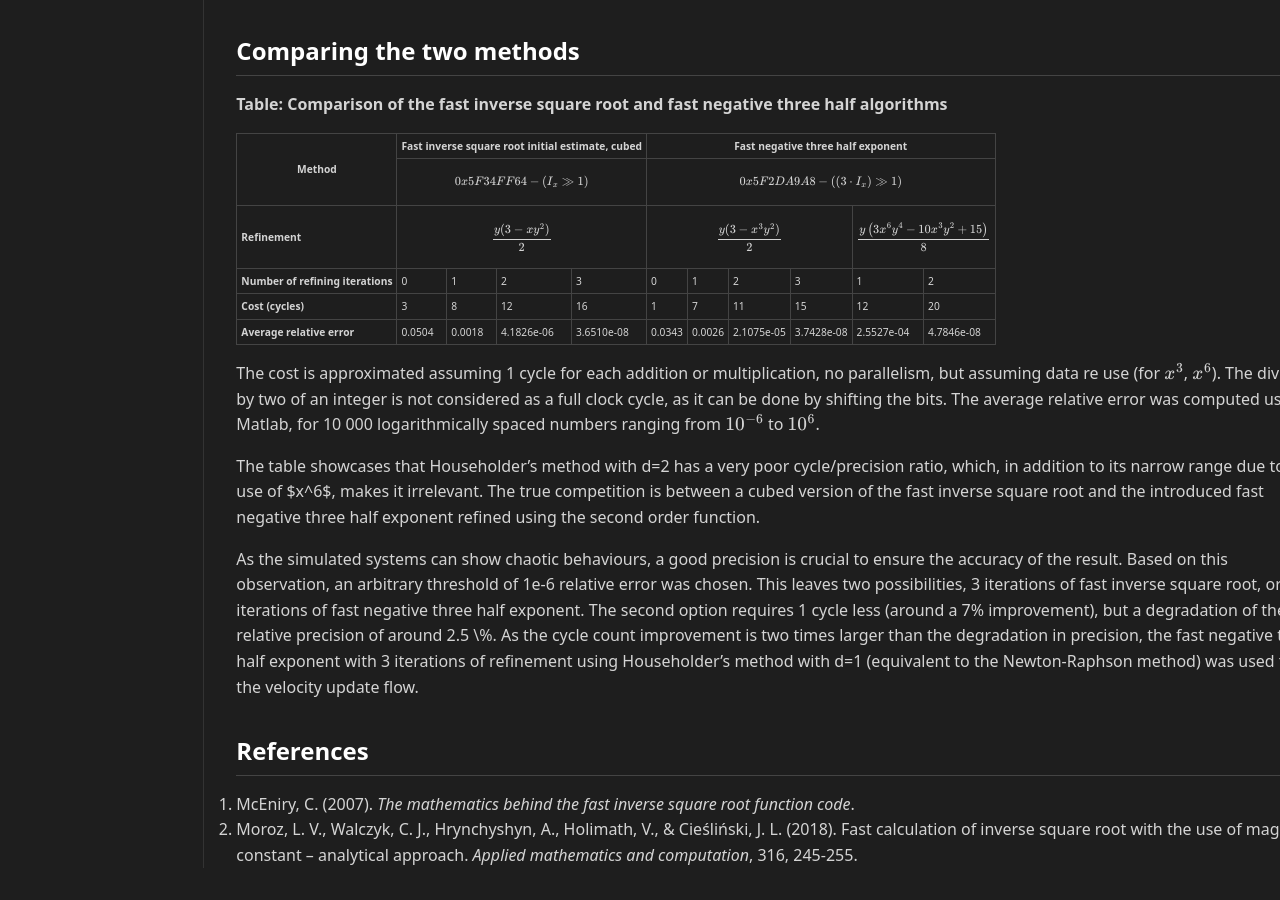
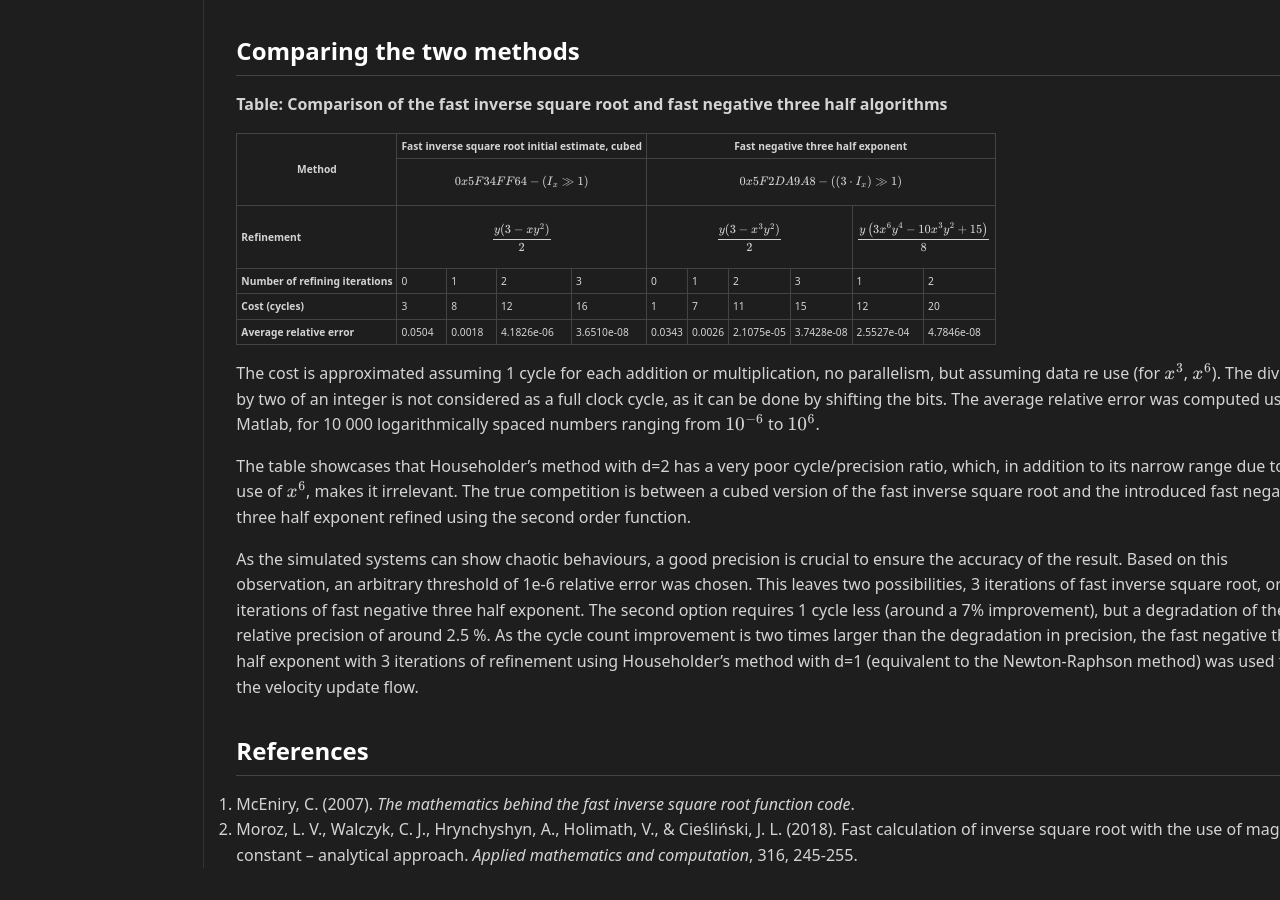
Before and after one commit to Vyndicta/Celestial, a Jekyll site: the page built from docs/celestial-accelerator-docs/modules/fast-negative-three-half.md, in a window 1280 px wide and 900 px high, scrolled down 6353 px. Built offline with Jekyll 4.4.1, drawn with Linux system fonts in a browser that asks for light colours; our own code applies the rules of GitHub Pages for plain Markdown files.

Commit message:
Updating the doc

```diff
--- a/docs/celestial-accelerator-docs/modules/fast-negative-three-half.md
+++ b/docs/celestial-accelerator-docs/modules/fast-negative-three-half.md
@@ -289,10 +289,10 @@ The next subsection compares the remaining two refining formulas ($$-x^3 + \frac
 
 The cost is approximated assuming 1 cycle for each addition or multiplication, no parallelism, but assuming data re use (for $$x^3$$, $$x^6$$). The division by two of an integer is not considered as a full clock cycle, as it can be done by shifting the bits. The average relative error was computed using Matlab, for 10 000 logarithmically spaced numbers ranging from $$10^{-6}$$ to $$10^{6}$$.
 
-The table showcases that Householder's method with d=2 has a very poor cycle/precision ratio, which, in addition to its narrow range due to the use of $x^6$, makes it irrelevant. The true competition is between a cubed version of the fast inverse square root and the introduced fast negative three half exponent refined using the second order function.
+The table showcases that Householder's method with d=2 has a very poor cycle/precision ratio, which, in addition to its narrow range due to the use of $$x^6$$, makes it irrelevant. The true competition is between a cubed version of the fast inverse square root and the introduced fast negative three half exponent refined using the second order function.
 
 As the simulated systems can show chaotic behaviours, a good precision is crucial to ensure the accuracy of the result. Based on this observation, an arbitrary threshold of 1e-6 relative error was chosen. This leaves two possibilities, 3 iterations of fast inverse square root, or 3 iterations of fast negative three half exponent.
-The second option requires 1 cycle less (around a 7% improvement), but a degradation of the relative precision of around 2.5 \%. As the cycle count improvement is two times larger than the degradation in precision, the fast negative three half exponent with 3 iterations of refinement using Householder's method with d=1 (equivalent to the Newton-Raphson method) was used for the velocity update flow.
+The second option requires 1 cycle less (around a 7% improvement), but a degradation of the relative precision of around 2.5 %. As the cycle count improvement is two times larger than the degradation in precision, the fast negative three half exponent with 3 iterations of refinement using Householder's method with d=1 (equivalent to the Newton-Raphson method) was used for the velocity update flow.
 
 ## References
 
```
